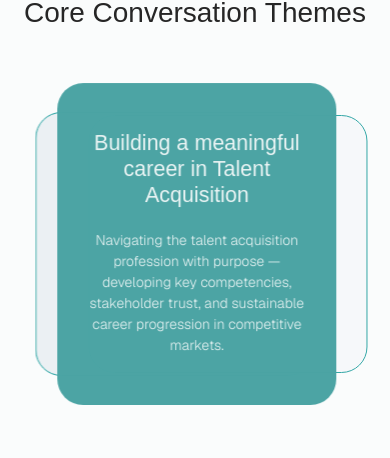
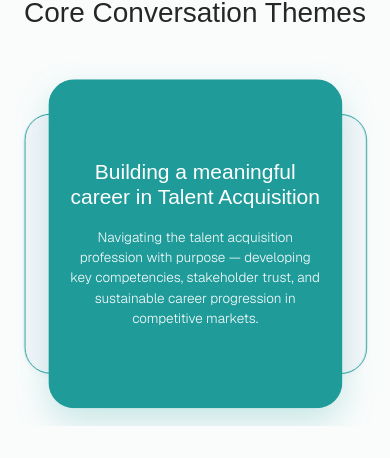
Before and after one commit to career141-dev/VOICE_OF_TALENT_LANDING, a Next.js app: page / in a window 390 px wide. Shown: the part 3220-3678 px from the top of the page. Built offline with nearby package versions, Linux system fonts and the light colour scheme; no server answers; a web font is replaced by a local one.

Commit message:
Smooth mobile carousel transitions and content scaling in CoreConversationThemes

```diff
--- a/src/app/components/CoreConversationThemes.tsx
+++ b/src/app/components/CoreConversationThemes.tsx
@@ -87,14 +87,14 @@ export default function CoreConversationThemes() {
 
   const triggerPrev = useCallback(() => {
     const now = Date.now();
-    if (now - lastSwipeTime.current < 350) return;
+    if (now - lastSwipeTime.current < 400) return;
     lastSwipeTime.current = now;
     handlePrev();
   }, [handlePrev]);
 
   const triggerNext = useCallback(() => {
     const now = Date.now();
-    if (now - lastSwipeTime.current < 350) return;
+    if (now - lastSwipeTime.current < 400) return;
     lastSwipeTime.current = now;
     handleNext();
   }, [handleNext]);
@@ -267,24 +267,27 @@ export default function CoreConversationThemes() {
                   diff === 0
                     ? "-50%"
                     : diff === -1
-                    ? "calc(-50% - 22px)"
+                    ? "calc(-50% - 24px)"
                     : diff === 1
-                    ? "calc(-50% + 22px)"
+                    ? "calc(-50% + 24px)"
                     : diff < -1
-                    ? "calc(-50% - 150%)"
-                    : "calc(-50% + 150%)",
-                width: "78%",
-                height: diff === 0 ? "328px" : "258px",
+                    ? "calc(-50% - 110%)"
+                    : "calc(-50% + 110%)",
+                width: "82%",
+                height: diff === 0 ? "330px" : "260px",
                 zIndex: diff === 0 ? 20 : 10,
                 opacity: diff === 0 ? 1 : Math.abs(diff) === 1 ? 0.95 : 0,
                 backgroundColor: diff === 0 ? "#159A99" : "#F5F7FA",
                 borderColor: diff === 0 ? "transparent" : "#159A99",
-                boxShadow: "none",
+                boxShadow:
+                  diff === 0
+                    ? "0 14px 34px rgba(21, 154, 153, 0.22)"
+                    : "0 2px 8px rgba(0, 0, 0, 0.04)",
                 pointerEvents: Math.abs(diff) <= 1 ? "auto" : "none",
               }}
               transition={{
-                duration: 0.65,
-                ease: [0.25, 1, 0.5, 1],
+                duration: 0.45,
+                ease: [0.22, 1, 0.36, 1],
               }}
               style={{
                 backfaceVisibility: "hidden",
@@ -295,18 +298,18 @@ export default function CoreConversationThemes() {
                 if (diff === -1) triggerPrev();
                 if (diff === 1) triggerNext();
               }}
-              className="absolute top-1/2 -translate-y-1/2 w-full max-w-[290px] sm:max-w-[480px] md:max-w-[620px] flex flex-col justify-center items-center text-center rounded-[26px] sm:rounded-[34px] border-[1.5px] px-5 py-6 sm:px-9 sm:py-8 md:px-12 md:py-9 cursor-pointer"
+              className="absolute top-1/2 -translate-y-1/2 w-full max-w-[310px] sm:max-w-[480px] md:max-w-[600px] flex flex-col justify-center items-center text-center rounded-[26px] sm:rounded-[34px] border-[1.5px] px-5 py-6 sm:px-9 sm:py-8 md:px-12 md:py-9 cursor-pointer overflow-hidden"
             >
-              {/* Content: Continuous smooth opacity transition with NO unmounting or blinking */}
+              {/* Content: Smooth fade and slight scale transition */}
               <div
-                className={`flex flex-col items-center justify-center gap-[22px] sm:gap-[26px] md:gap-[30px] transition-opacity duration-500 ease-in-out ${
-                  isActive ? "opacity-100" : "opacity-0 pointer-events-none"
+                className={`flex flex-col items-center justify-center gap-[18px] sm:gap-[24px] md:gap-[28px] transition-all duration-300 ease-out ${
+                  isActive ? "opacity-100 scale-100" : "opacity-0 scale-95 pointer-events-none"
                 }`}
               >
-                <h3 className="font-cal text-[21.5px] sm:text-[25px] md:text-[29px] font-normal leading-[1.2] text-white max-w-[255px] sm:max-w-[420px] md:max-w-[540px]">
+                <h3 className="font-cal text-[21px] sm:text-[25px] md:text-[29px] font-normal leading-[1.2] text-white max-w-[255px] sm:max-w-[420px] md:max-w-[540px]">
                   {theme.title}
                 </h3>
-                <p className="font-geist text-[14px] sm:text-[15.5px] md:text-[17.5px] font-light leading-[1.5] text-white/95 max-w-[255px] sm:max-w-[420px] md:max-w-[520px]">
+                <p className="font-geist text-[13.5px] sm:text-[15px] md:text-[17px] font-light leading-[1.5] text-white/95 max-w-[255px] sm:max-w-[420px] md:max-w-[520px]">
                   {theme.description}
                 </p>
               </div>
```
